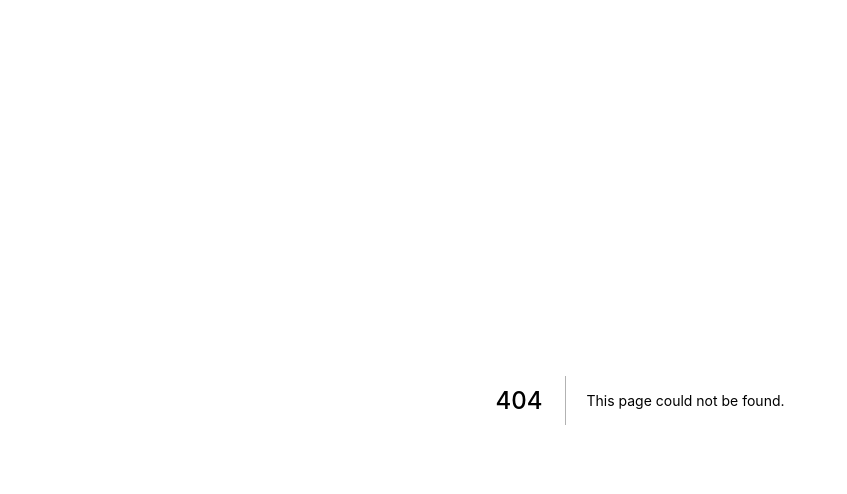
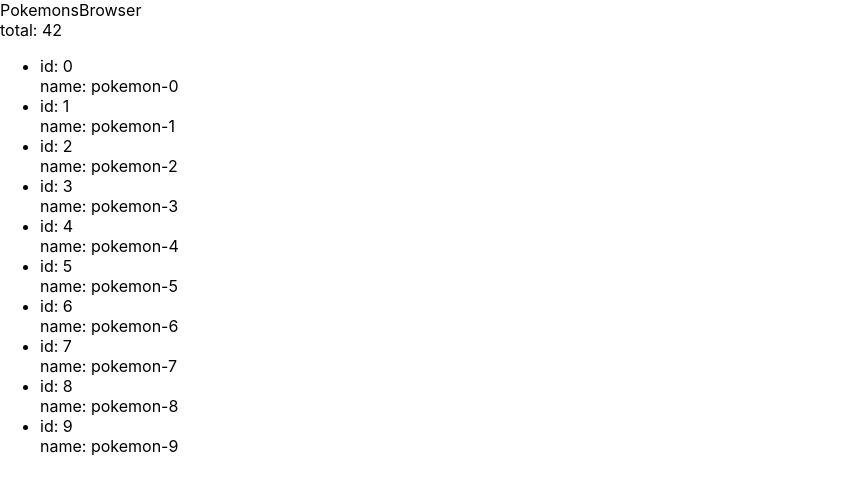
Before and after one commit to SebastianHGonzalez/poke-app, a Next.js app: page /pokemons in a window 1280 px wide. Before the commit this address had no page. Shown: the top 494 px of the page, without its empty margins (0-847 px from the left). Built offline with nearby package versions, Linux system fonts and the light colour scheme.

Commit message:
Added pokemons browser component

```diff
--- /dev/null
+++ b/api/pokemons/getPokemons.ts
@@ -0,0 +1,24 @@
+interface PokemonsQueryVariables {
+  limit: number;
+  offset: number;
+}
+
+interface PokemonsQueryResult {
+  total: number;
+  pokemons: Pokemon[]
+}
+
+export interface Pokemon {
+  id: number
+  name: string
+}
+
+export default function getPokemons({
+  limit,
+  offset,
+}: PokemonsQueryVariables): Promise<PokemonsQueryResult> {
+  return Promise.resolve({
+    total: 42,
+    pokemons: new Array(limit).fill(null).map((_, id) => ({ id: id + offset, name: `pokemon-${id + offset}` }))
+  })
+}
--- /dev/null
+++ b/components/PokemonsBrowser.tsx
@@ -0,0 +1,94 @@
+import React, { Dispatch, SetStateAction, useEffect, useState } from 'react';
+
+import getPokemons, { Pokemon } from 'api/pokemons/getPokemons';
+
+interface PokemonBrowserBag {
+  total: number,
+
+  limit: number,
+  setLimit: Dispatch<SetStateAction<number>>,
+
+  currentPage: number,
+  setPage: Dispatch<SetStateAction<number>>,
+
+  loading: boolean,
+  error?: Error,
+}
+
+function usePokemonsBrowser({
+  initialLimit = 10,
+  initialPage = 0,
+}): [Pokemon[], PokemonBrowserBag] {
+  const [total, setTotal] = useState(800);
+  const [pokemons, setPokemons] = useState<Pokemon[]>([]);
+
+  const [limit, setLimit] = useState(initialLimit);
+  const [currentPage, setPage] = useState(initialPage);
+
+  const [loading, setLoading] = useState(true);
+  const [error, setError] = useState<Error | undefined>();
+
+  useEffect(() => {
+    setLoading(true);
+    const offset = currentPage * limit;
+
+    getPokemons({
+      limit,
+      offset,
+    })
+      .then(({
+        total,
+        pokemons,
+      }) => {
+        setTotal(total)
+        setPokemons(pokemons);
+      })
+      .catch((error: Error) => {
+        setError(error)
+      })
+      .finally(() => {
+        setLoading(false);
+      });
+  }, [limit, currentPage])
+
+  return [pokemons, {
+    total,
+
+    limit,
+    setLimit,
+
+    currentPage,
+    setPage,
+
+    loading,
+    error,
+  }];
+}
+
+export default function PokemonsBrowser(): JSX.Element {
+  const [pokemons, {
+    total,
+  }] = usePokemonsBrowser({});
+
+  return (
+    <div>
+      PokemonsBrowser
+
+      <div>
+        total: {total}
+      </div>
+      <ul>
+        {pokemons.map(({ id, name }) => (
+          <li key={id}>
+            <div>
+              id: {id}
+            </div>
+            <div>
+              name: {name}
+            </div>
+          </li>
+        ))}
+      </ul>
+    </div>
+  );
+}
--- /dev/null
+++ b/pages/pokemons.tsx
@@ -0,0 +1,5 @@
+import PokemonsBrowser from "components/PokemonsBrowser";
+
+export default function PokemonsPage() {
+  return <PokemonsBrowser />
+}
--- a/tsconfig.json
+++ b/tsconfig.json
@@ -4,6 +4,7 @@
     "module": "esnext",
     "jsx": "preserve",
     "lib": ["dom", "es2017"],
+    "baseUrl": ".",
     "moduleResolution": "node",
     "allowJs": true,
     "noEmit": true,
```
Also changed, not shown: 1 other file (tests, documents, lock files or other folders).
